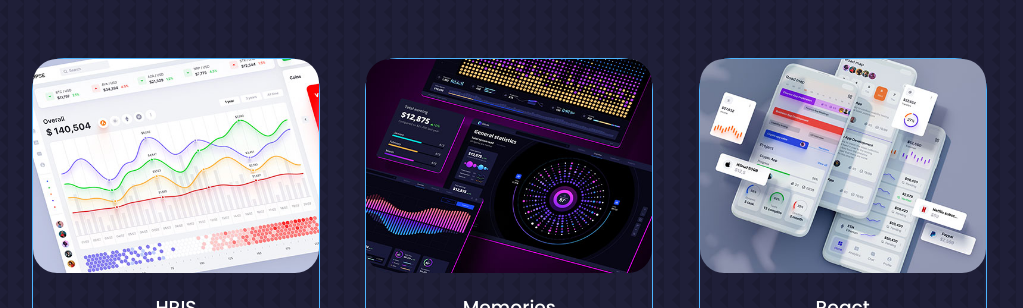
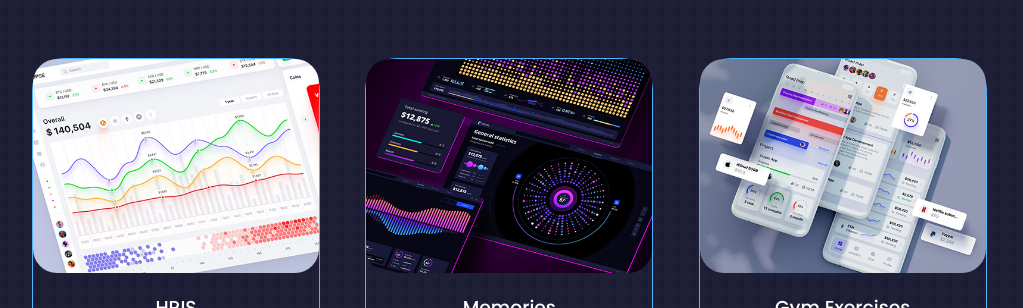
Before and after one commit to JosephHuntley/reactJS-portfolio-website, a React (Create React App) app: page / in a window 1280 px wide. Shown: the part 2492-2800 px from the top of the page, without its empty margins (128-1151 px from the left). Built offline with nearby package versions, Linux system fonts and the light colour scheme.

Commit message:
Added Portfolio Item Descriptions Changed the href of item pointing to home to /# instead of #

```diff
--- a/src/components/footer/Footer.jsx
+++ b/src/components/footer/Footer.jsx
@@ -1,49 +1,51 @@
-import React from "react";
-import { FaFacebookF } from "react-icons/fa";
-import { FiInstagram } from "react-icons/fi";
-import { IoLogoTwitter } from "react-icons/io";
-import { BsLinkedin } from "react-icons/bs";
-import "./footer.css";
+import React from 'react';
+import { FaFacebookF } from 'react-icons/fa';
+import { FiInstagram } from 'react-icons/fi';
+import { IoLogoTwitter } from 'react-icons/io';
+import { BsLinkedin } from 'react-icons/bs';
+import './footer.css';
 
 const Footer = () => {
 	return (
 		<footer>
-      <a href="#" className="footer__logo">
+			<a
+				href='/#'
+				className='footer__logo'>
 				JH
 			</a>
 
-      <ul className="permalinks">
+			<ul className='permalinks'>
 				<li>
-          <a href="#">Home</a>
+					<a href='/#'>Home</a>
 				</li>
 				<li>
-          <a href="#about">About</a>
+					<a href='#about'>About</a>
 				</li>
 				<li>
-          <a href="#experience">Experience</a>
+					<a href='#experience'>Experience</a>
 				</li>
 				<li>
-          <a href="#portfolio">Portfolio</a>
+					<a href='#portfolio'>Portfolio</a>
 				</li>
 				<li>
-          <a href="#contact">Contact</a>
+					<a href='#contact'>Contact</a>
 				</li>
 			</ul>
-      <div className="footer__socials">
-        <a href="facebook.com">
+			<div className='footer__socials'>
+				<a href='facebook.com'>
 					<FaFacebookF />
 				</a>
-        <a href="Instagram.com">
+				<a href='Instagram.com'>
 					<FiInstagram />
 				</a>
-        <a href="Twitter.com">
+				<a href='Twitter.com'>
 					<IoLogoTwitter />
 				</a>
-        <a href="Linkedin.com">
+				<a href='Linkedin.com'>
 					<BsLinkedin />
 				</a>
 			</div>
-      <div className="footer__copyright">
+			<div className='footer__copyright'>
 				<small>&copy; Joseph Huntley. All rights reserved.</small>
 			</div>
 		</footer>
--- a/src/components/nav/Nav.jsx
+++ b/src/components/nav/Nav.jsx
@@ -1,21 +1,41 @@
-import React from 'react'
-import './nav.css'
-import {AiOutlineHome} from 'react-icons/ai'
-import {AiOutlineUser} from 'react-icons/ai'
-import {BiBook} from 'react-icons/bi'
-import {BiMessageDetail} from 'react-icons/bi'
-import { useState } from 'react'
+import React from 'react';
+import './nav.css';
+import { AiOutlineHome } from 'react-icons/ai';
+import { AiOutlineUser } from 'react-icons/ai';
+import { BiBook } from 'react-icons/bi';
+import { BiMessageDetail } from 'react-icons/bi';
+import { useState } from 'react';
 
 const Nav = () => {
-  const [activeNav, setActiveNav] = useState('#')
-  return (
-    <nav>
-      <a href='#' onClick={() => setActiveNav('#')} className={activeNav === '#' ? 'active' : ''}><AiOutlineHome/></a>
-      <a href='#about' onClick={() => setActiveNav('#about')} className={activeNav === '#about' ? 'active' : ''}><AiOutlineUser/></a>
-      <a href='#experience' onClick={() => setActiveNav('#experience')} className={activeNav === '#experience' ? 'active' : ''}><BiBook/></a>
-      <a href='#contact' onClick={() => setActiveNav('#contact')} className={activeNav === '#contact' ? 'active' : ''}><BiMessageDetail/></a>
-    </nav>
-  )
-}
+	const [activeNav, setActiveNav] = useState('#');
+	return (
+		<nav>
+			<a
+				href='/#'
+				onClick={() => setActiveNav('#')}
+				className={activeNav === '#' ? 'active' : ''}>
+				<AiOutlineHome />
+			</a>
+			<a
+				href='#about'
+				onClick={() => setActiveNav('#about')}
+				className={activeNav === '#about' ? 'active' : ''}>
+				<AiOutlineUser />
+			</a>
+			<a
+				href='#experience'
+				onClick={() => setActiveNav('#experience')}
+				className={activeNav === '#experience' ? 'active' : ''}>
+				<BiBook />
+			</a>
+			<a
+				href='#contact'
+				onClick={() => setActiveNav('#contact')}
+				className={activeNav === '#contact' ? 'active' : ''}>
+				<BiMessageDetail />
+			</a>
+		</nav>
+	);
+};
 
-export default Nav
+export default Nav;
--- a/src/components/portfolio/Portfolio.jsx
+++ b/src/components/portfolio/Portfolio.jsx
@@ -1,93 +1,107 @@
-import React from "react";
-import "./portfolio.css";
-import IMG1 from "../../assets/portfolio1.jpg";
-import IMG2 from "../../assets/portfolio2.jpg";
-import IMG3 from "../../assets/portfolio3.jpg";
-import IMG4 from "../../assets/portfolio4.jpg";
-import IMG5 from "../../assets/portfolio5.png";
-import IMG6 from "../../assets/portfolio6.jpg";
+import React from 'react';
+import './portfolio.css';
+import IMG1 from '../../assets/portfolio1.jpg';
+import IMG2 from '../../assets/portfolio2.jpg';
+import IMG3 from '../../assets/portfolio3.jpg';
+import IMG4 from '../../assets/portfolio4.jpg';
+import IMG5 from '../../assets/portfolio5.png';
+import IMG6 from '../../assets/portfolio6.jpg';
 
 const data = [
 	{
 		id: 1,
 		image: IMG1,
-    title: "HRIS",
-    github: "github.com",
-    demo: "github.com",
+		title: 'HRIS',
+		github: 'github.com',
+		demo: 'github.com',
+		description:
+			'Lorem ipsum dolor sit amet consectetur adipisicing elit. Quos fugiat cumque nostrum atque dolorum laboriosam!',
 	},
 	{
 		id: 2,
 		image: IMG2,
-    title: "Memories",
-    github: "github.com",
-    demo: "github.com",
+		title: 'Memories',
+		github: 'github.com',
+		demo: 'github.com',
+		description:
+			'Lorem ipsum dolor sit amet consectetur adipisicing elit. Quos fugiat cumque nostrum atque dolorum laboriosam!',
 	},
 	{
 		id: 3,
 		image: IMG3,
-    title: "React",
-    github: "github.com",
-    demo: "github.com",
+		title: 'Gym Exercises',
+		github: 'https://github.com/JosephHuntley/gym_exercises',
+		demo: 'https://youtube.com/playlist?list=PLGneXjfBUnOGLQfg-qrsUrOohGdqSmE1p',
+		description:
+			'A reponsive webpage that uses exerciseDB and Youtube Search from RapidAPI to show users popular exercises, and videos on how to preform them.',
 	},
 	{
 		id: 4,
 		image: IMG4,
-    title: "Cocktail Nation",
-    github: "https://github.com/JosephHuntley/cocktailNation",
-    demo: "github.com",
+		title: 'Cocktail Nation',
+		github: 'https://github.com/JosephHuntley/cocktailNation',
+		demo: 'github.com',
+		description:
+			'Lorem ipsum dolor sit amet consectetur adipisicing elit. Quos fugiat cumque nostrum atque dolorum laboriosam!',
 	},
 	{
 		id: 5,
 		image: IMG5,
-    title: "Angular",
-    github: "github.com",
-    demo: "github.com",
+		title: 'Angular',
+		github: 'github.com',
+		demo: 'github.com',
+		description:
+			'Lorem ipsum dolor sit amet consectetur adipisicing elit. Quos fugiat cumque nostrum atque dolorum laboriosam!',
 	},
 	{
 		id: 6,
 		image: IMG6,
-    title: "React",
-    github: "github.com",
-    demo: "github.com",
+		title: 'React',
+		github: 'github.com',
+		demo: 'github.com',
+		description:
+			'Lorem ipsum dolor sit amet consectetur adipisicing elit. Quos fugiat cumque nostrum atque dolorum laboriosam!',
 	},
 ];
 
 const Portfolio = () => {
 	return (
-    <section id="portfolio">
+		<section id='portfolio'>
 			<h5>My Recent Work</h5>
 			<h2>Portfolio</h2>
-      <div className="container portfolio__container">
-        {data.map(({ id, image, title, github, demo }) => {
+			<div className='container portfolio__container'>
+				{data.map(({ id, image, title, github, demo, description }) => {
 					return (
-            <article key={id} className="portfolio__item flip-card">
-              <div className="flip-card-inner">
-                <div className="flip-card-front">
-                  <div className="card-body">
-                    <div className="portfolio__item-image">
-                      <img src={image} alt={title} />
+						<article
+							key={id}
+							className='portfolio__item flip-card'>
+							<div className='flip-card-inner'>
+								<div className='flip-card-front'>
+									<div className='card-body'>
+										<div className='portfolio__item-image'>
+											<img
+												src={image}
+												alt={title}
+											/>
 										</div>
-                    <h3 className="portfolio__title">{title}</h3>
+										<h3 className='portfolio__title'>{title}</h3>
 									</div>
 								</div>
-                <div className="flip-card-back card-body">
-                  <h3 className="card-description">
-                    Lorem ipsum dolor sit amet consectetur adipisicing elit.
-                    Quos fugiat cumque nostrum atque dolorum laboriosam!
-                  </h3>
-                  <div className="portfolio__item-cta">
+								<div className='flip-card-back card-body'>
+									<h3 className='card-description'>{description}</h3>
+									<div className='portfolio__item-cta'>
 										<a
 											href={github}
-                      className="btn"
-                      target="_blank"
-                      rel="noreferrer">
+											className='btn'
+											target='_blank'
+											rel='noreferrer'>
 											GitHub
 										</a>
 										<a
 											href={demo}
-                      className="btn btn-primary"
-                      target="_blank"
-                      rel="noreferrer">
+											className='btn btn-primary'
+											target='_blank'
+											rel='noreferrer'>
 											Demo
 										</a>
 									</div>
--- a/src/components/portfolio/portfolio.css
+++ b/src/components/portfolio/portfolio.css
@@ -22,6 +22,7 @@
 
 .card-description {
 	padding: 1.2rem;
+	font-size: medium;
 }
 
 /* =============== Flip Project Cards =================*/
```
Lines whose indentation alone changed are shown as unchanged.
